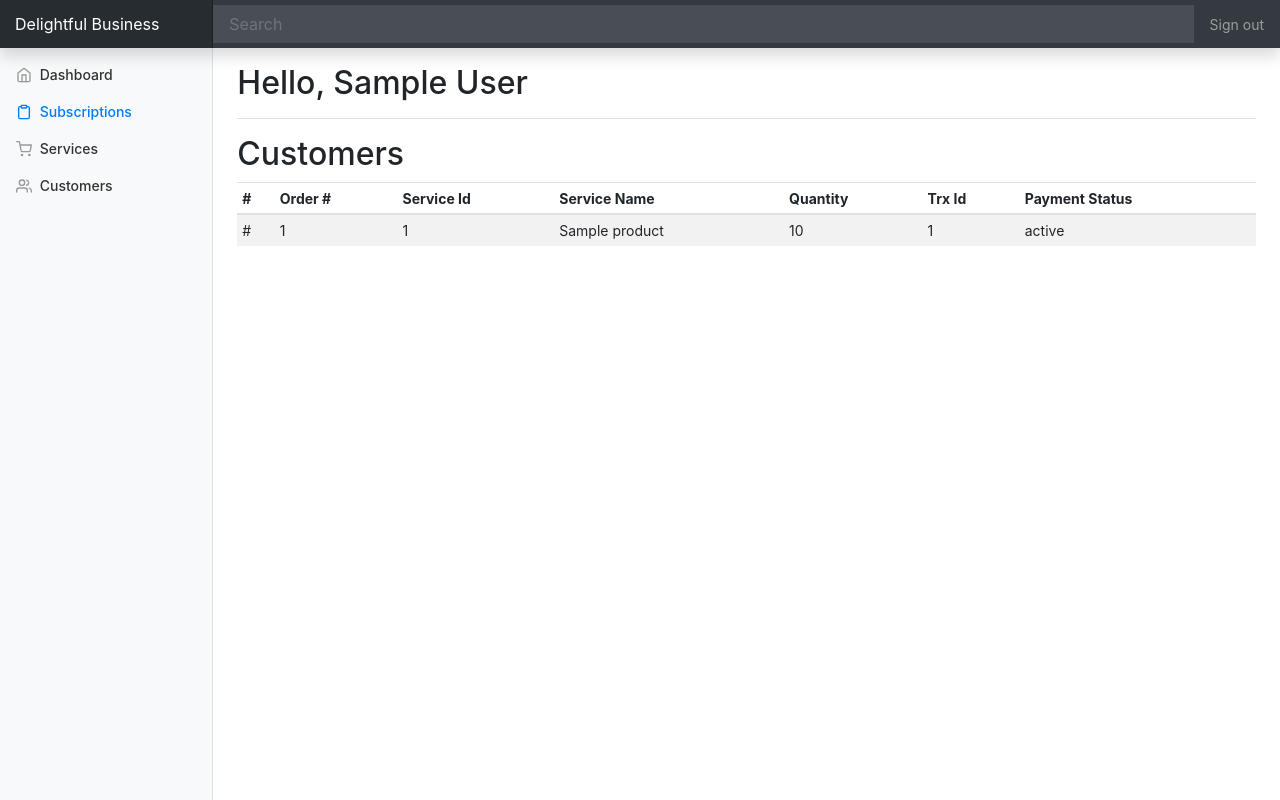
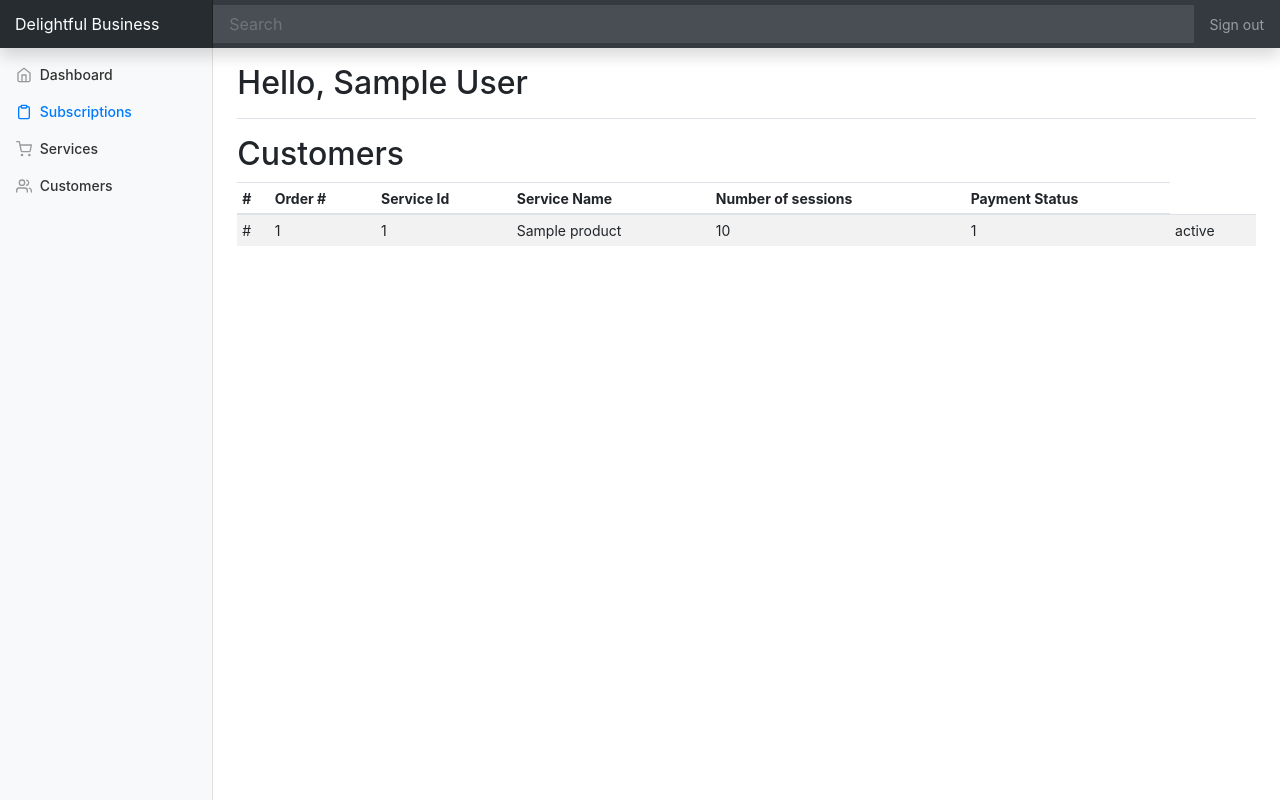
Before and after one commit to Fabricefabfab/ecommercegroupproject, a PHP site: page /admin/customer_orders.php in a window 1280 px wide. Run offline with PHP 8.4, Linux system fonts and the light colour scheme; the visitor is signed in with stand-in values (Sample User, id 1); tables that the repository leaves empty or names only in its code hold one stand-in row (values such as "Sample post"); data that the repository does not hold is empty; some libraries are stand-ins or nearby versions.

Commit message:
Update customer_orders.php

```diff
--- a/admin/customer_orders.php
+++ b/admin/customer_orders.php
@@ -20,8 +20,8 @@
               <th>Order #</th>
               <th>Service Id</th>
               <th>Service Name</th>
-              <th>Quantity</th>
-              <th>Trx Id</th>
+              <th>Number of sessions</th>
+
               <th>Payment Status</th>
             </tr>
           </thead>
```
